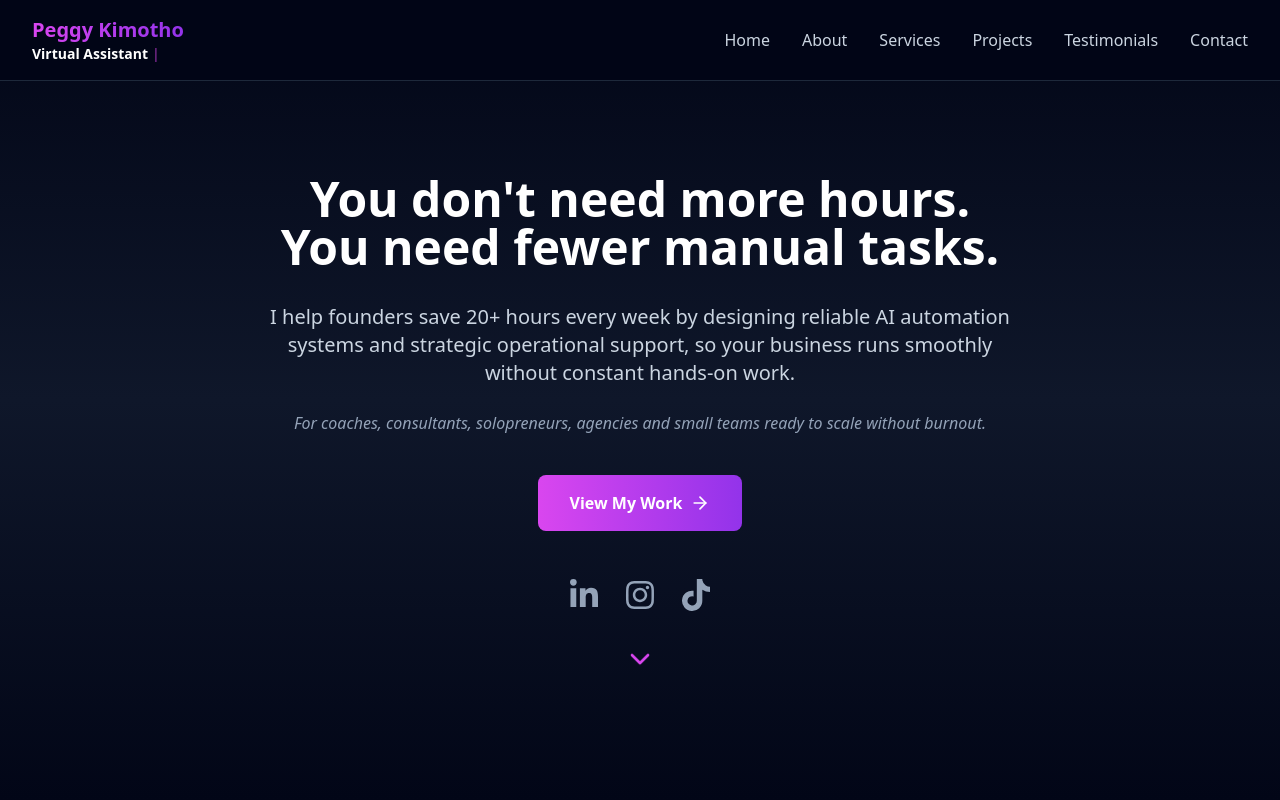
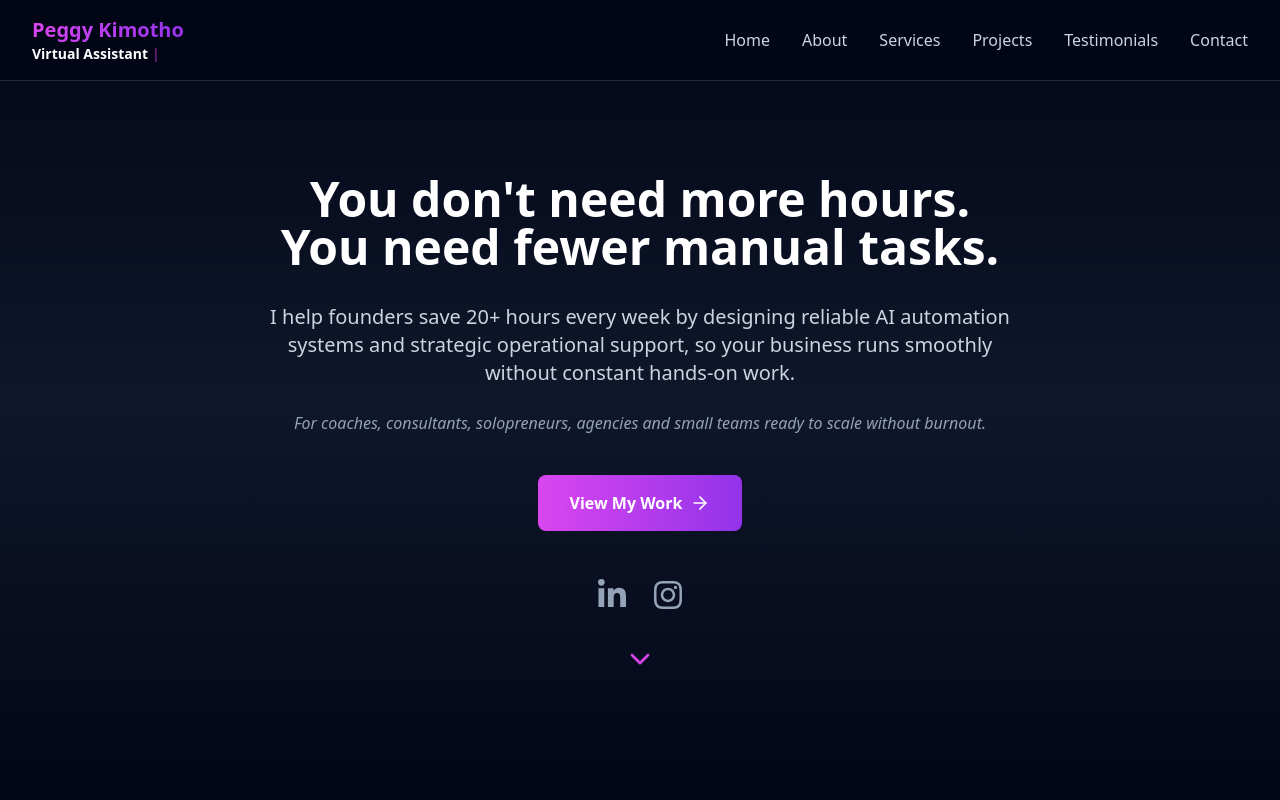
Before and after one commit to PeggyKimotho/My-AI-Portfolio, a React (Vite) app: page / in a window 1280 px wide. Shown: the top 800 px of the page. Built offline with nearby package versions, Linux system fonts and the light colour scheme; the HTML template or start-up script is replaced by a standard one.

Commit message:
remove tiktok

```diff
--- a/src/components/Contact.jsx
+++ b/src/components/Contact.jsx
@@ -196,17 +196,6 @@ function Contact() {
                     >
                       <FaLinkedinIn className="w-6 h-6 text-slate-400 group-hover:text-fuchsia-500 transition-colors duration-300" />
                     </a>
-
-
-
-                    <a
-                      href="https://www.tiktok.com/@peggyassists"
-                      target="_blank"
-                      rel="noopener noreferrer"
-                      className="p-3 bg-slate-900/50 rounded-lg border border-slate-800 hover:border-fuchsia-500 hover:bg-fuchsia-500/10 transition-all duration-300 group"
-                    >
-                      <FaTiktok className="w-6 h-6 text-slate-400 group-hover:text-fuchsia-500 transition-colors duration-300" />
-                    </a>
                   </div>
                 </div>
 
--- a/src/components/Hero.jsx
+++ b/src/components/Hero.jsx
@@ -55,16 +55,6 @@ function Hero() {
           >
             <FaInstagram className="w-7 md:w-8 h-7 md:h-8" />
           </a>
-
-          <a
-            href="https://www.tiktok.com/@peggyassists"
-            target="_blank"
-            rel="noopener noreferrer"
-            className="text-slate-400 hover:text-fuchsia-500 transition-all duration-300 hover:scale-110"
-            aria-label="TikTok"
-          >
-            <FaTiktok className="w-7 md:w-8 h-7 md:h-8" />
-          </a>
         </div>
 
         {/* Scroll Down Indicator */}
```
